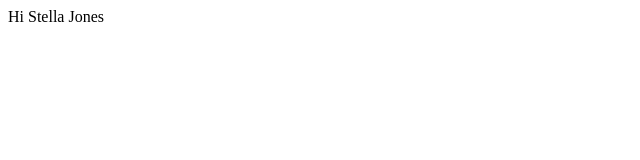
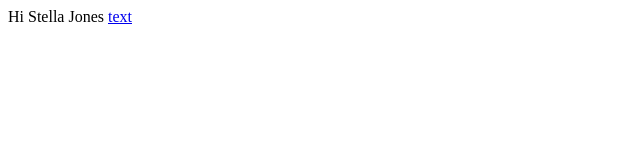
Before and after one commit to makachat/httpsrv01, a plain HTML site: page index.html in a window 1280 px wide. Shown: the full height of the page, 0-640 px from the left. Drawn offline with Linux system fonts and the light colour scheme.

Commit message:
add link

```diff
--- a/index.html
+++ b/index.html
@@ -6,5 +6,6 @@
 </head>
 <body>
 Hi Stella Jones
+<a href="contact.html">text</a>
 </body>
 </html>
```
